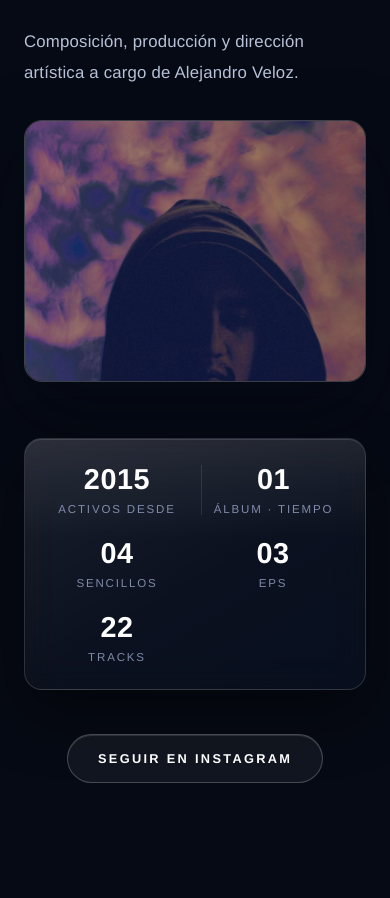
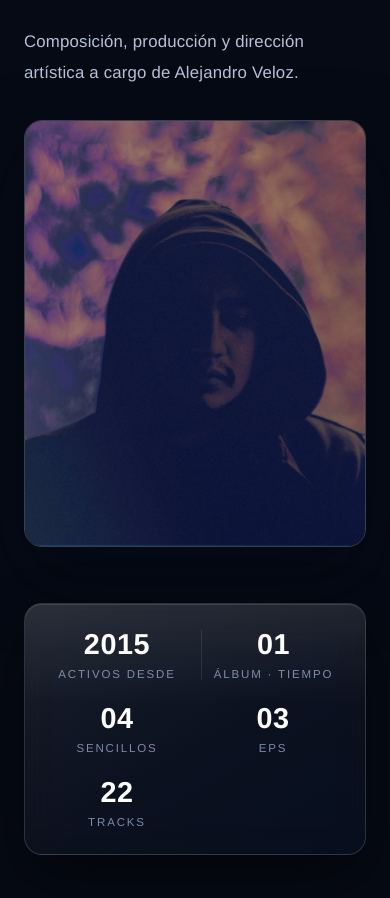
Before and after one commit to alejandrovelozvera-hash/dune-moon, a Next.js app: page / in a window 390 px wide. Shown: the part 5183-6081 px from the top of the page. Built offline with nearby package versions, Linux system fonts and the light colour scheme.

Commit message:
quita el recorte de la foto del artista en móvil

```diff
--- a/app/components.css
+++ b/app/components.css
@@ -2080,8 +2080,8 @@
   }
 
   .bio__photo {
-    max-height: 260px;
     width: 100%;
+    height: auto;
     object-fit: cover;
     object-position: top;
   }
```
